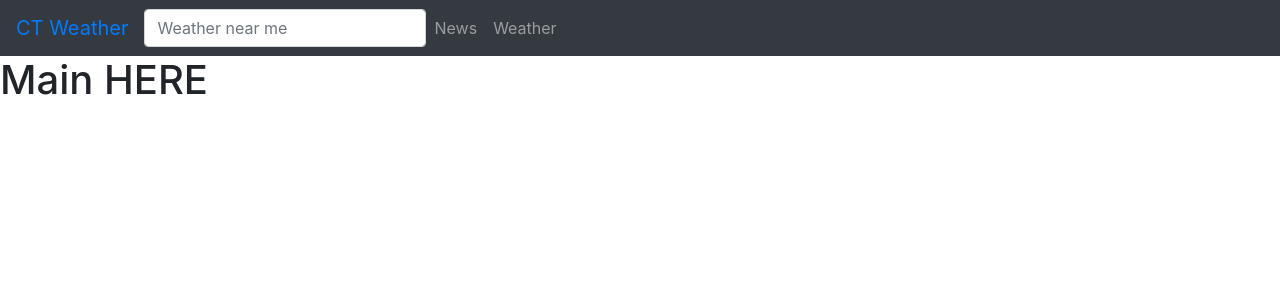
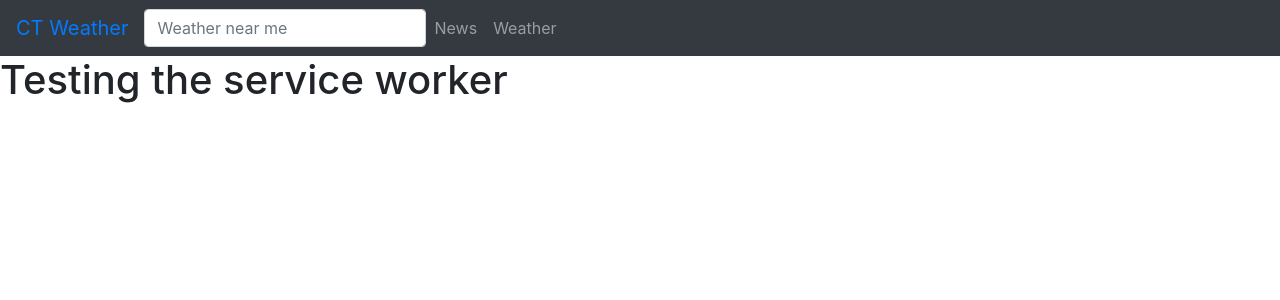
Before and after one commit to Hanlon199/Weather-Capstone, a React (Create React App) app: page /weather in a window 1280 px wide. Shown: the top 300 px of the page. Built offline with nearby package versions, Linux system fonts and the light colour scheme; no server answers.

Commit message:
enable service workers

```diff
--- a/src/components/main/weather.js
+++ b/src/components/main/weather.js
@@ -2,7 +2,7 @@ import React from 'react';
 export default class Weather extends React.Component{
     render(){
         return(
-            <h1>Main HERE</h1>
+            <h1>Testing the service worker</h1>
         );
     }
 }
--- a/src/index.js
+++ b/src/index.js
@@ -10,4 +10,4 @@ ReactDOM.render(<App />, document.getElementById('root'));
 // If you want your app to work offline and load faster, you can change
 // unregister() to register() below. Note this comes with some pitfalls.
 // Learn more about service workers: https://bit.ly/CRA-PWA
-serviceWorker.unregister();
+serviceWorker.register();
--- a/src/serviceWorker.js
+++ b/src/serviceWorker.js
@@ -21,9 +21,11 @@ const isLocalhost = Boolean(
 );
 
 export function register(config) {
-  if (process.env.NODE_ENV === 'production' && 'serviceWorker' in navigator) {
+  console.log("Running service worker stuff");
+  if ('serviceWorker' in navigator) {
     // The URL constructor is available in all browsers that support SW.
     const publicUrl = new URL(process.env.PUBLIC_URL, window.location.href);
+    console.log(publicUrl);
     if (publicUrl.origin !== window.location.origin) {
       // Our service worker won't work if PUBLIC_URL is on a different origin
       // from what our page is served on. This might happen if a CDN is used to
@@ -51,6 +53,8 @@ export function register(config) {
         registerValidSW(swUrl, config);
       }
     });
+  }else{
+    console.log("Cannot register")
   }
 }
 
```
Also changed, not shown: 1 other file (tests, documents, lock files or other folders).
